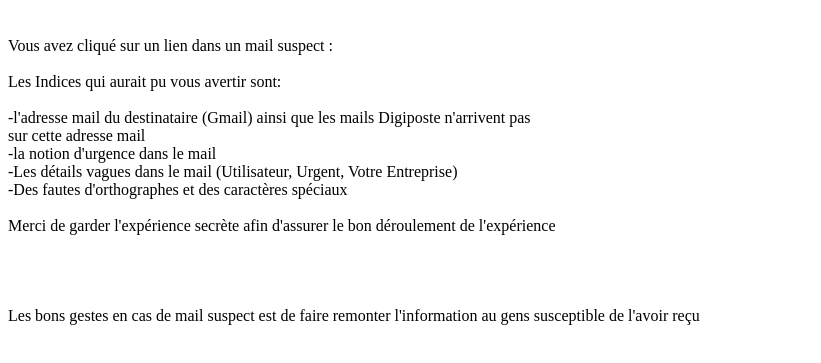
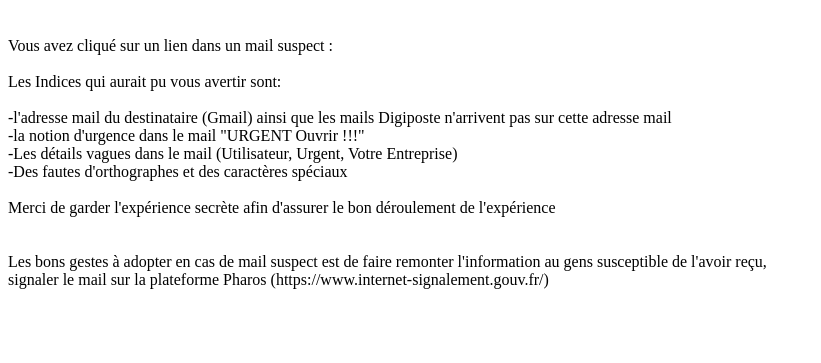
Before and after one commit to Steve4577/Steve4577.github.io, a plain HTML site: page index.html in a window 1280 px wide. Shown: the part 311-674 px from the top of the page, without its empty margins (0-821 px from the left). Drawn offline with Linux system fonts and the light colour scheme.

Commit message:
Update index.html

```diff
--- a/index.html
+++ b/index.html
@@ -11,13 +11,14 @@
 
   <br>Vous avez cliqué sur un lien dans un mail suspect :</br>
   <br>Les Indices qui aurait pu vous avertir sont:</br>
-  <br>-l'adresse mail du destinataire (Gmail) ainsi que les mails Digiposte n'arrivent pas </br> sur cette adresse mail </br>
-  -la notion d'urgence dans le mail </br>
+  <br>-l'adresse mail du destinataire (Gmail) ainsi que les mails Digiposte n'arrivent pas sur cette adresse mail </br>
+  -la notion d'urgence dans le mail "URGENT Ouvrir !!!"</br>
   -Les détails vagues dans le mail (Utilisateur, Urgent, Votre Entreprise) </br>
   -Des fautes d'orthographes et des caractères spéciaux  </br>
   <br>Merci de garder l'expérience secrète afin d'assurer le bon déroulement de l'expérience</br>
-  </br></br></br>
-  <br> Les bons gestes en cas de mail suspect est de faire remonter l'information au gens susceptible de l'avoir reçu
+  </br>
+  <br> Les bons gestes à adopter en cas de mail suspect est de faire remonter l'information au gens susceptible de l'avoir reçu,</br>
+  signaler le mail sur la plateforme Pharos (https://www.internet-signalement.gouv.fr/)
 </body>
 
 </html>
```
